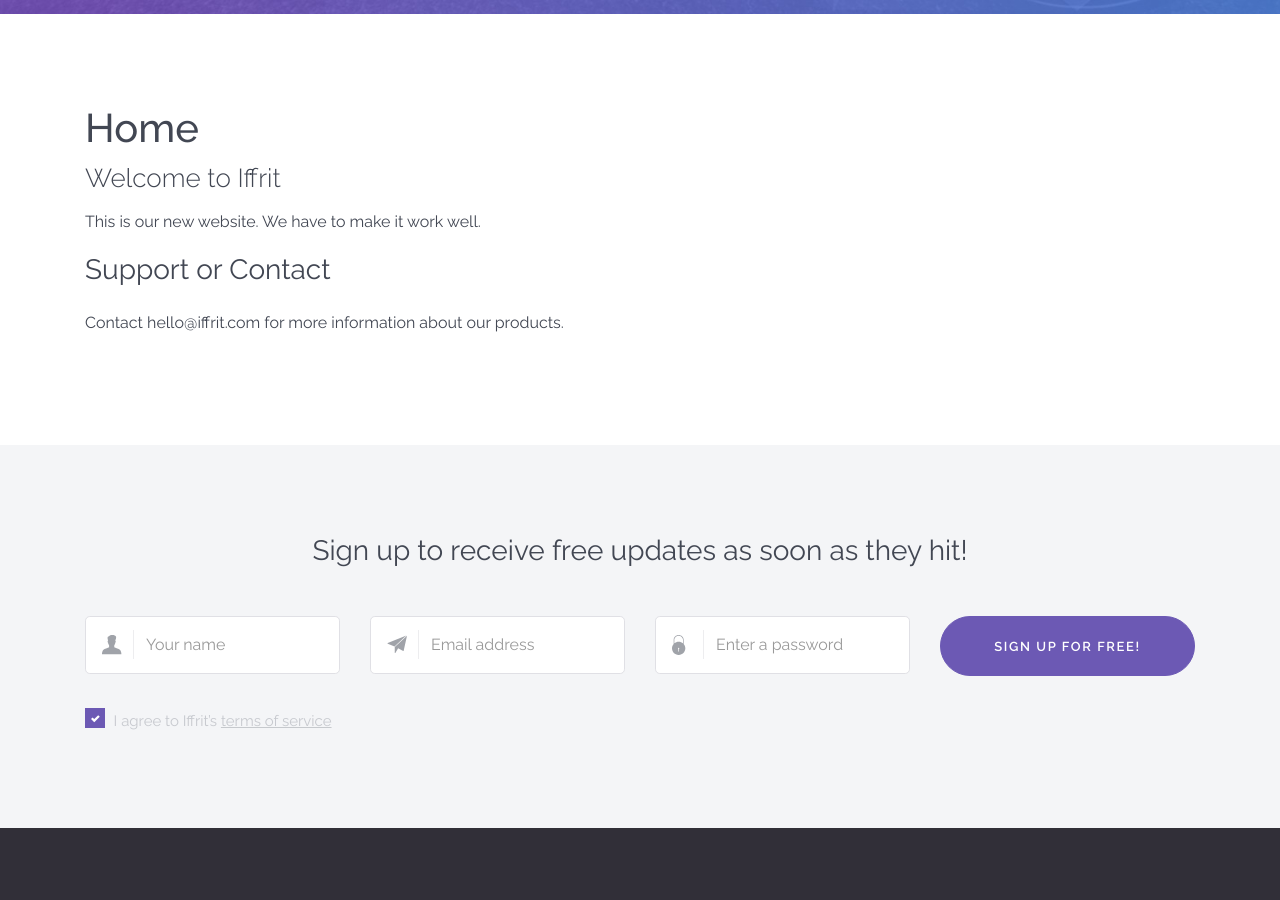
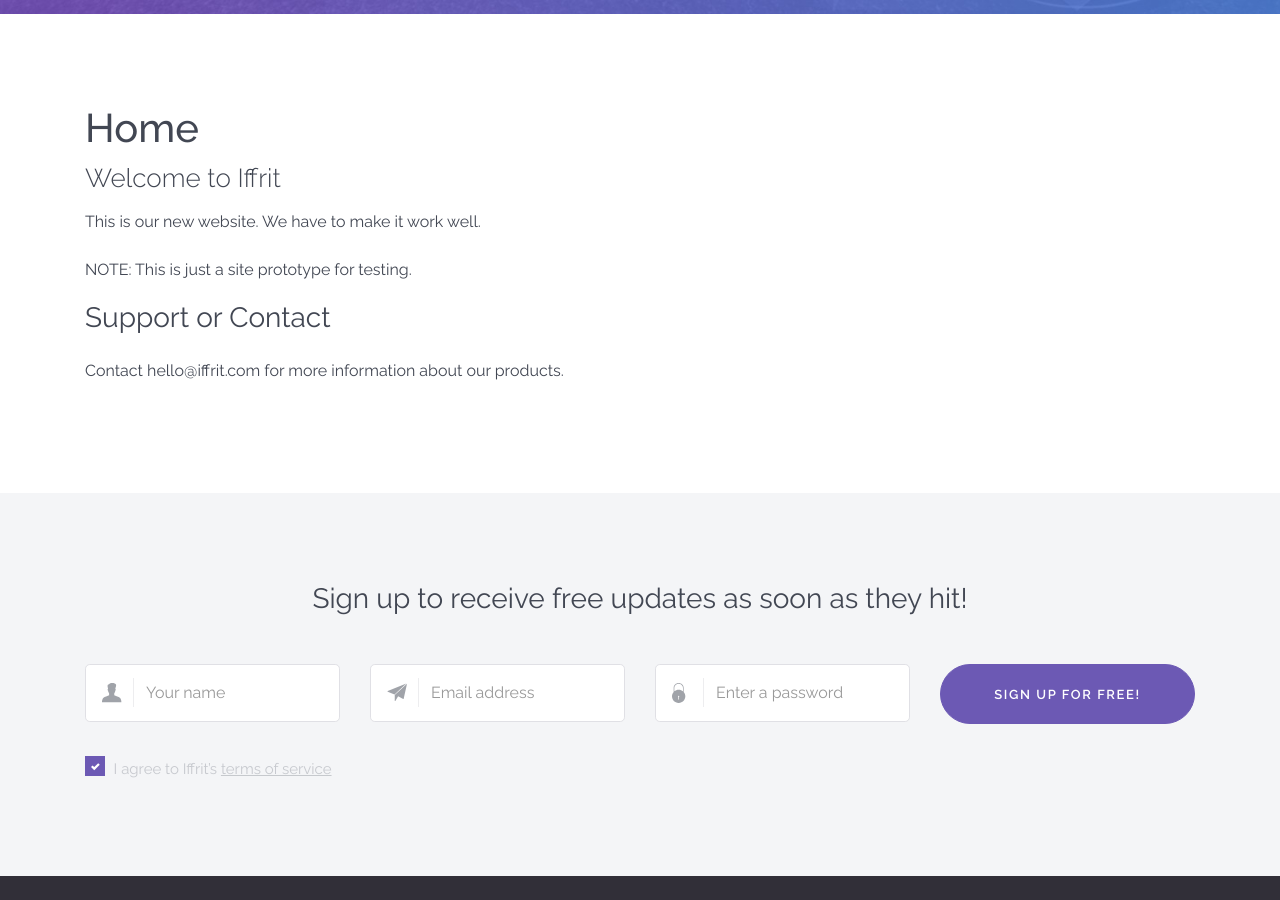
Before and after one commit to Iffrit-Studio/iffrit-website, a Jekyll site: the page built from index.md, in a window 1280 px wide and 900 px high, scrolled down 886 px. Built offline with Jekyll 4.4.1, drawn with Linux system fonts in a browser that asks for light colours; nearby versions of some CDN libraries; some web fonts are replaced.

Commit message:
Update index.md

```diff
--- a/index.md
+++ b/index.md
@@ -10,6 +10,8 @@ author: Iffrit Team
 
 This is our new website. We have to make it work well.
 
+NOTE: This is just a site prototype for testing.
+
 ### Support or Contact
 
 Contact hello@iffrit.com for more information about our products.
```
